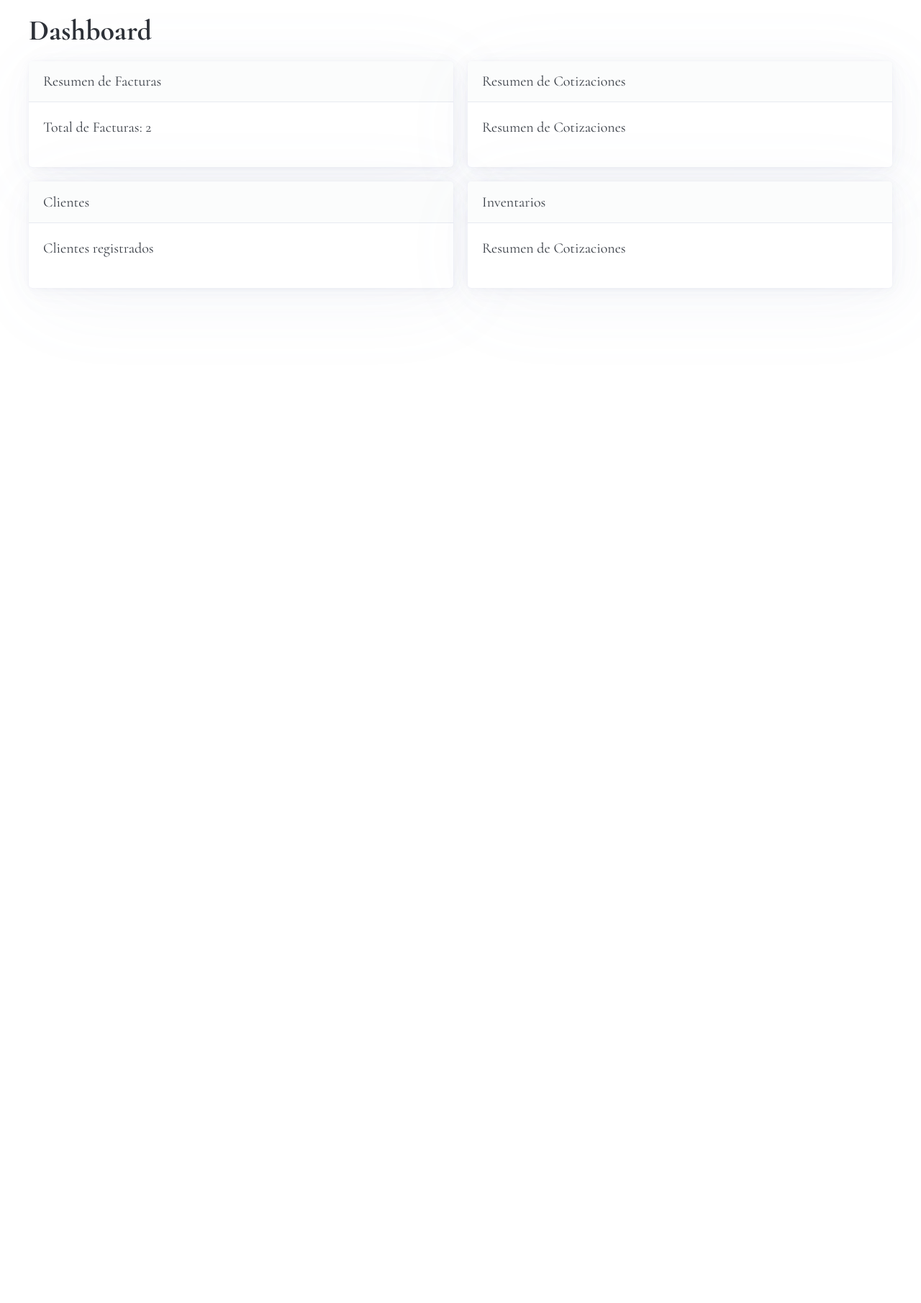
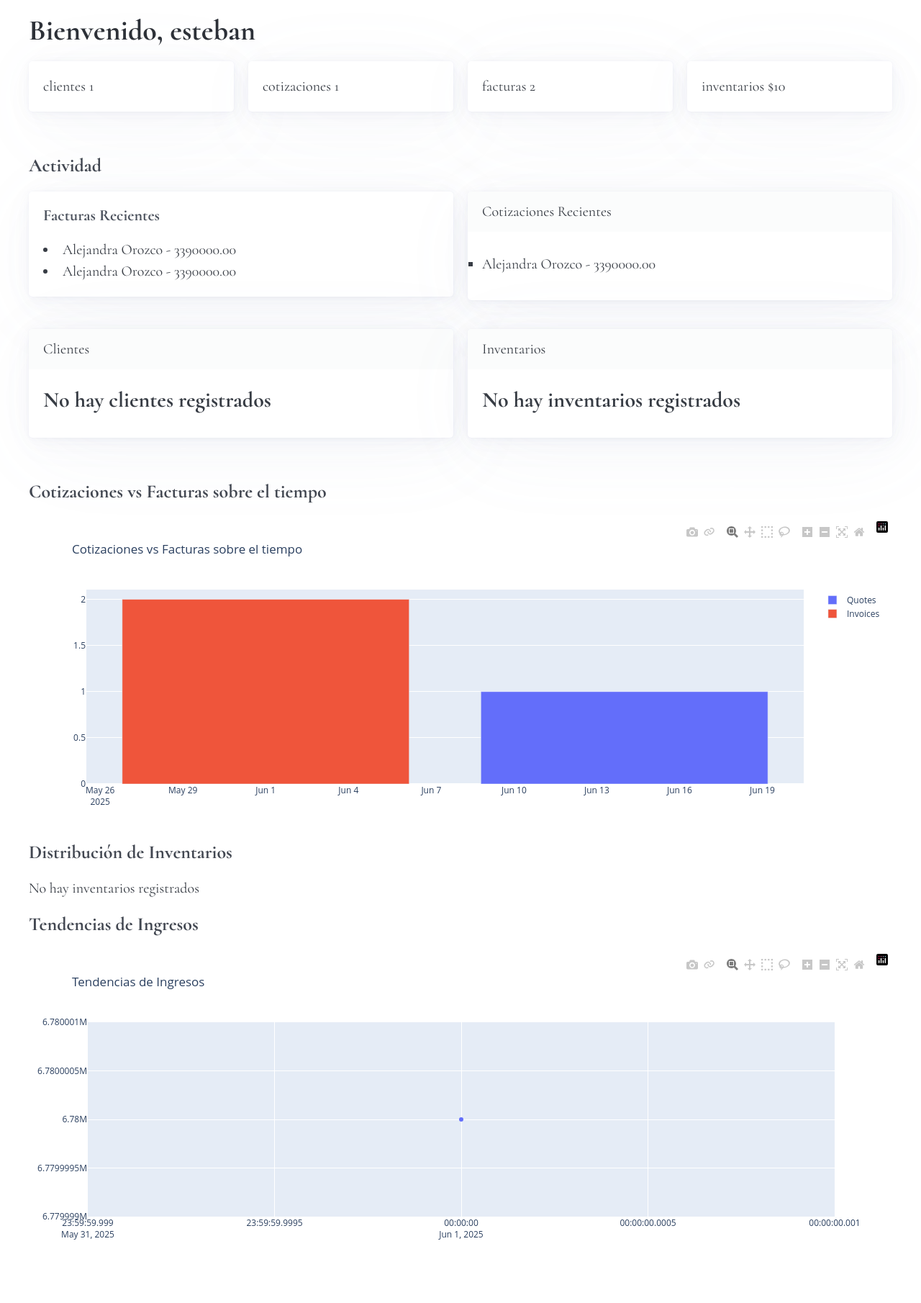
Before and after one commit to JuanPuyo1/EWASyst, a Django app: page / in a window 1280 px wide. Shown: the part 180-1990 px from the top of the page at 72% size. Before the commit the page ends 585 px from the top, so only its background shows below. Run offline with Django 5.2, Linux system fonts and the light colour scheme; a user stored in the database is signed in; data comes from the database, SQL or seed files in the repository; both versions use the stored data as it was after the commit; tables that the repository leaves empty hold one stand-in row (values such as "Sample post"); some libraries are stand-ins or nearby versions.

Commit message:
improving the dashbboard view by adding the recent clients, inventories, quotes, and grapihcs'

```diff
--- a/clients/models.py
+++ b/clients/models.py
@@ -5,6 +5,8 @@ from django.core.validators import RegexValidator
 # Create your models here.
 
 class Client(models.Model):
+    created_at = models.DateTimeField(auto_now_add=True, null=True, blank=True)
+
     name = models.CharField(max_length=100, null=False, blank=False, validators=[MinLengthValidator(3)])
     email = models.EmailField(null=True, blank=True, validators=[EmailValidator])
     phone = models.CharField(max_length=15, null=True, blank=True, validators=[MinLengthValidator(10), RegexValidator(r'^\d{10}$')])
--- a/dashboard/templates/dashboard/dashboard.html
+++ b/dashboard/templates/dashboard/dashboard.html
@@ -5,19 +5,55 @@ Dashboard
 {% endblock %}
 
 {% block content %}
-<h1>Dashboard</h1>
+<h1>Bienvenido, {{ user.username }}</h1>
 
+<section>
+<div class="grid">
+            <article>
+                clientes {{ total_clients }}
+            </article>
+            <article>
+                cotizaciones {{ total_quotes }}
+            </article>
+            <article>
+                facturas {{ total_invoices }}
+            </article>
+            <article>
+                inventarios ${{ total_inventory|default:"0" }}
+            </article>
+</div>
+</section>
+
+<section>
+    <h3>Actividad</h3>
 <div class="grid">
     <div>
         <article>
-            <header>Resumen de Facturas</header>
-            <p>Total de Facturas: {{ total_invoices }}</p>
+            <h4>Facturas Recientes</h4>
+
+            {% if recent_invoices %}
+
+                {% for invoice in recent_invoices %}
+                <li>{{ invoice.client.name }} - {{ invoice.invoice_total }}</li>
+                {% endfor %}
+
+            {% else %}
+            <p>No hay facturas recientes</p>
+            {% endif %}
           </article>
     </div>
     <div>
         <article>
-            <header>Resumen de Cotizaciones</header>
-            <p>Resumen de Cotizaciones</p>
+            <header>Cotizaciones Recientes</header>
+            {% if recent_quotes %}
+            <ul>
+                {% for quote in recent_quotes %}
+                <li>{{ quote.client.name }} - {{ quote.quote_total }}</li>
+                {% endfor %}
+            </ul>
+            {% else %}
+            <p>No hay cotizaciones recientes</p>
+            {% endif %}
           </article>
     </div>
 </div>
@@ -26,14 +62,50 @@ Dashboard
     <div>
         <article>
             <header>Clientes</header>
-            <p>Clientes registrados</p>
+            {% if clients %}
+                {% for client in clients %}
+                <li>{{ client.name }}</li>
+                {% endfor %}
+            {% else %}
+            <p>No hay clientes registrados</p>
+            {% endif %}
           </article>
     </div>
     <div>
         <article>
             <header>Inventarios</header>
-            <p>Resumen de Cotizaciones</p>
+            {% if inventories %}
+                {% for inventory in inventories %}
+                <li>{{ inventory.name }} - {{ inventory.quantity }}</li>
+                {% endfor %}
+            {% else %}
+            <p> No hay inventarios registrados </p>
+            {% endif %}
           </article>
     </div>
 </div>
+</section>
+
+<section>
+<div>
+    <h3>Cotizaciones vs Facturas sobre el tiempo</h3>
+    {{ quotes_vs_invoices_div|safe }}
+</div>
+{% if inventories.count > 0 %}
+<div>
+    <h3>Distribución de Inventarios</h3>
+    {{ inventory_div|safe }}
+</div>
+{% else %}
+<div>
+    <h3>Distribución de Inventarios</h3>
+    <p>No hay inventarios registrados</p>
+</div>
+{% endif %}
+
+<div>
+    <h3>Tendencias de Ingresos</h3>
+    {{ revenue_div|safe }}
+</div>
+
 {% endblock %}
--- a/dashboard/views.py
+++ b/dashboard/views.py
@@ -2,19 +2,112 @@ from django.shortcuts import render
 from django.views import View
 from django.contrib.auth.mixins import LoginRequiredMixin
 from invoices.models import Invoice
+from clients.models import Client
+from quotes.models import Quote
+from inventories.models import Inventory
+from django.db.models import Sum
+import plotly.graph_objects as go
+import plotly.offline as opy
+from django.utils import timezone
+from django.db.models.functions import TruncMonth
+from django.db.models import Count
+
 # Create your views here.
 
 class DashboardView(LoginRequiredMixin, View):
     def get(self, request):
+        # Count all types of clients
+        total_clients = (
+            Client.objects.count()
+        )
+
+        # Count all types of quotes
+        total_quotes = (
+            Quote.objects.count()
+        )
+
         # Count all types of invoices
         total_invoices = (
             Invoice.objects.count()
         )
 
+        # Count all types of inventory
+        try:
+            total_inventory = Inventory.objects.aggregate(Sum('price'))['price__sum']
+        except:
+            total_inventory = 0
+
+        # Recent items (last 5)
+        recent_quotes = Quote.objects.select_related('client').order_by('-quote_date')[:5]
+        recent_invoices = Invoice.objects.select_related('client').order_by('-created_at')[:5]
+        recent_clients = Client.objects.order_by('-created_at')[:5]
+
+        # Low stock alerts (items with stock <= 5)
+        low_stock_items = Inventory.objects.filter(stock__lte=5).order_by('stock')[:5]
+
+        # Quotes vs Invoices Over Time
+        quote_counts = (
+            Quote.objects
+            .values('quote_date')
+            .annotate(count=Count('id'))
+            .order_by('quote_date')
+        )
+        invoice_counts = (
+            Invoice.objects
+            .annotate(month=TruncMonth('created_at'))
+            .values('month')
+            .annotate(count=Count('id'))
+            .order_by('month')
+        )
+
+        # Prepare data for Plotly
+        quote_dates = [q['quote_date'] for q in quote_counts]
+        quote_values = [q['count'] for q in quote_counts]
+        invoice_dates = [i['month'] for i in invoice_counts]
+        invoice_values = [i['count'] for i in invoice_counts]
+
+        quotes_trace = go.Bar(x=quote_dates, y=quote_values, name='Quotes')
+        invoices_trace = go.Bar(x=invoice_dates, y=invoice_values, name='Invoices')
+        quotes_vs_invoices_fig = go.Figure(data=[quotes_trace, invoices_trace])
+        quotes_vs_invoices_fig.update_layout(barmode='group', title='Cotizaciones vs Facturas sobre el tiempo')
+        quotes_vs_invoices_div = opy.plot(quotes_vs_invoices_fig, auto_open=False, output_type='div')
+
+        # Inventory Distribution (by name for now)
+        inventory = Inventory.objects.values('name').annotate(total=Sum('price'))
+        inventory_labels = [item['name'] for item in inventory]
+        inventory_values = [item['total'] for item in inventory]
+        inventory_fig = go.Figure(data=[go.Pie(labels=inventory_labels, values=inventory_values)])
+        inventory_fig.update_layout(title='Distribución de Inventarios')
+        inventory_div = opy.plot(inventory_fig, auto_open=False, output_type='div')
+
+        # Revenue Trends
+        revenue = (
+            Invoice.objects
+            .annotate(month=TruncMonth('invoice_date'))
+            .values('month')
+            .annotate(total=Sum('invoice_total'))
+            .order_by('month')
+        )
+        revenue_dates = [r['month'] for r in revenue]
+        revenue_values = [r['total'] for r in revenue]
+        revenue_fig = go.Figure(data=[go.Scatter(x=revenue_dates, y=revenue_values, mode='lines+markers', name='Ingresos')])
+        revenue_fig.update_layout(title='Tendencias de Ingresos')
+        revenue_div = opy.plot(revenue_fig, auto_open=False, output_type='div')
+
         context = {
             'title': 'Dashboard',
             'user': request.user,
             'total_invoices': total_invoices,
+            'total_inventory': total_inventory,
+            'total_quotes': total_quotes,
+            'total_clients': total_clients,
+            'recent_quotes': recent_quotes,
+            'recent_invoices': recent_invoices,
+            'recent_clients': recent_clients,
+            'low_stock_items': low_stock_items,
+            'quotes_vs_invoices_div': quotes_vs_invoices_div,
+            'inventory_div': inventory_div,
+            'revenue_div': revenue_div,
         }
 
         return render(request, 'dashboard/dashboard.html', context)
--- a/quotes/models.py
+++ b/quotes/models.py
@@ -15,6 +15,8 @@ class Quote(models.Model):
         next_number = 1 if last_quote is None else last_quote + 1
         # Format: EWA001, EWA002, etc.
         return f'EWA{next_number:03d}'
+
+    created_at = models.DateTimeField(auto_now_add=True, null=True, blank=True)
 
     quote_number = models.CharField(
         max_length=100,
--- a/static/css/style.css
+++ b/static/css/style.css
@@ -8,12 +8,25 @@ h1{
 
     font-family: 'Cormorant', serif;
 }
-h3{
+
+h2{
     font-size: 1.5rem;
     font-weight: 700;
     font-family: 'Cormorant', serif;
 }
 
+
+h3{
+    font-size: 1.3rem;
+    font-weight: 700;
+    font-family: 'Cormorant', serif;
+}
+
+h4{
+    font-size: 1.1rem;
+    font-weight: 700;
+    font-family: 'Cormorant', serif;
+}
 
 
 button{
@@ -36,3 +49,124 @@ button{
     margin-top: 35px;
     margin-bottom: 35px;
 }
+
+/* Dashboard Styles */
+.hero {
+    text-align: center;
+    padding: 2rem 0;
+    margin-bottom: 2rem;
+    background: linear-gradient(135deg, #927c3f 0%, #b8a264 100%);
+    color: white;
+    border-radius: 8px;
+}
+
+.hero h1 {
+    margin: 0;
+    font-size: 2.5rem;
+    text-shadow: 2px 2px 4px rgba(0,0,0,0.3);
+}
+
+/* Stats Cards */
+.grid article {
+    transition: transform 0.2s ease-in-out, box-shadow 0.2s ease-in-out;
+    border: 1px solid var(--card-border-color);
+}
+
+.grid article:hover {
+    transform: translateY(-2px);
+    box-shadow: 0 4px 12px rgba(0,0,0,0.15);
+}
+
+.grid article header h3 {
+    margin: 0;
+    color: var(--primary);
+    display: flex;
+    align-items: center;
+    gap: 0.5rem;
+}
+
+.grid article p {
+    font-size: 1.5rem;
+    font-weight: bold;
+    margin: 0.5rem 0;
+    color: var(--primary);
+}
+
+/* Recent Activity Lists */
+.grid article ul {
+    list-style: none;
+    padding: 0;
+    margin: 0;
+}
+
+.grid article ul li {
+    padding: 0.5rem 0;
+    border-bottom: 1px solid var(--muted-border-color);
+}
+
+.grid article ul li:last-child {
+    border-bottom: none;
+}
+
+.grid article ul li strong {
+    color: var(--primary);
+}
+
+.grid article ul li small {
+    color: var(--muted-color);
+    font-size: 0.9rem;
+}
+
+/* Quick Actions */
+.grid a[role="button"] {
+    display: flex;
+    align-items: center;
+    justify-content: center;
+    gap: 0.5rem;
+    padding: 1rem;
+    text-decoration: none;
+    transition: all 0.2s ease-in-out;
+    min-height: 60px;
+}
+
+.grid a[role="button"]:hover {
+    transform: translateY(-2px);
+    box-shadow: 0 4px 12px rgba(0,0,0,0.15);
+}
+
+/* Charts Section */
+section article {
+    margin-bottom: 2rem;
+}
+
+section article header {
+    border-bottom: 2px solid var(--primary);
+    margin-bottom: 1rem;
+}
+
+/* Responsive adjustments */
+@media (max-width: 768px) {
+    .hero h1 {
+        font-size: 2rem;
+    }
+
+    .grid {
+        grid-template-columns: 1fr;
+    }
+
+    .grid a[role="button"] {
+        min-height: 50px;
+        font-size: 0.9rem;
+    }
+}
+
+/* Low stock alert styling */
+.grid article ul li:has(small:contains("Stock:")) {
+    border-left: 3px solid #dc3545;
+    padding-left: 0.5rem;
+}
+
+/* Icon styling */
+.bi {
+    font-size: 1.2em;
+}
```
Also changed, not shown: clients/migrations/0007_client_created_at.py (added), db.sqlite3, invoices/migrations/0003_alter_invoice_invoice_type.py (added), quotes/migrations/0029_quote_created_at.py (added).
